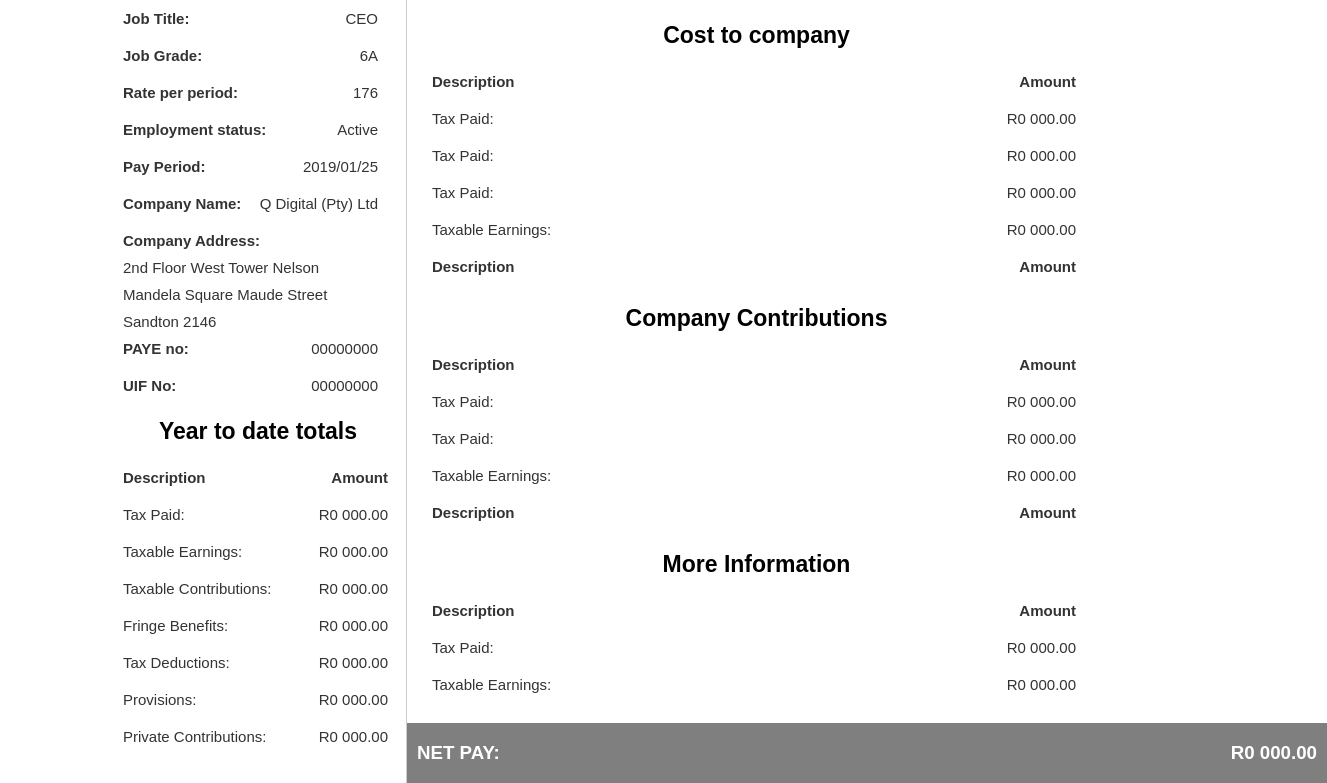
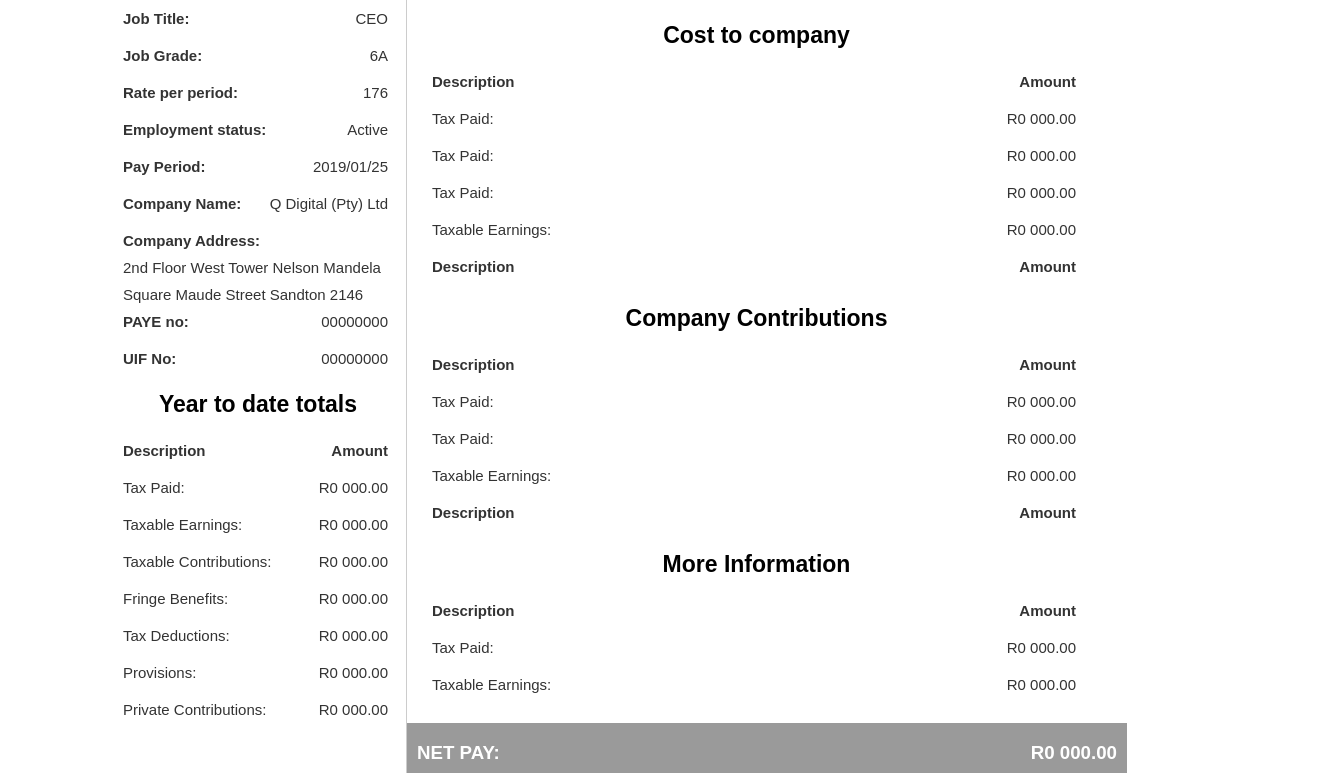
Before and after one commit to kgaogelothorn/Dloop-templates, a plain HTML site: page index.html in a window 1280 px wide. Shown: the part 518-1301 px from the top of the page, 1327 px wide, since content can reach past the window. Drawn offline with Linux system fonts and the light colour scheme.

Commit message:
refactor(main):hello content margin

```diff
--- a/styles/styles.scss
+++ b/styles/styles.scss
@@ -205,13 +205,13 @@ ul {
   }
 
   #footer {
-    width: 900px;
-    height: 60px;
-    background-color: #7f7f7f;
+    width: 700px;
+    height: 50px;
+    background-color: #7f7f7fc9;
     display: inline-block;
     color: white;
     padding: 0 10px 0 10px;
-  }
+}
 
   /* HEADER */
 
@@ -312,10 +312,6 @@ ul {
 
   .hello_content {
     margin-top: -70px;
-  }
-
-  .hello_content {
-    width: 250px;
   }
 
   .contact_details_content h2+p.purple {
```
Also changed, not shown: styles/styles.css, 1 other file.
